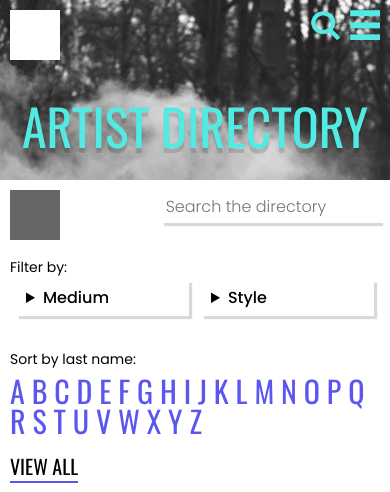
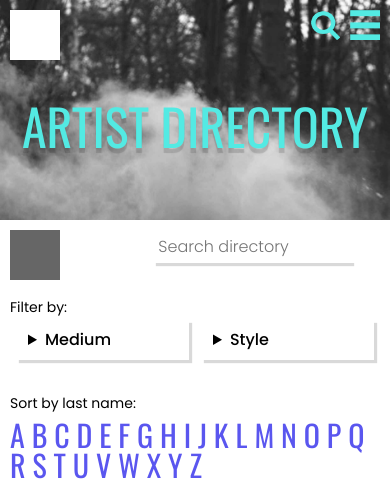
Before and after one commit to emilydevoll/backyard_art, a plain HTML site: page directory.html in a window 390 px wide. Shown: the top 492 px of the page. Drawn offline with nearby package versions, Linux system fonts and the light colour scheme.

Commit message:
Mobile edits

```diff
--- a/css/_directory.scss
+++ b/css/_directory.scss
@@ -7,7 +7,7 @@ header {
 		background: url(../images/oneblack.jpg) 0 0 no-repeat;
 		background-size: cover;
 		width: 100%;
-		height: 180px;
+		height: 220px;
 
 		h1 {
 			padding-top: 100px;
@@ -52,7 +52,7 @@ header {
 
 
 		.artist-search {
-			width: 100%;
+			width: 90%;
 			@include search-large;
 			padding-bottom: 60px;
 
@@ -102,7 +102,7 @@ header {
 			// background: #fff;
 			margin: 6px;
 			// height: 30px;
-			padding: 8px;
+			padding: 10px;
 			font-family: $paragraph-font;
 			font-weight: 500;
 			box-shadow: 3px 3px 1px rgba(0,0,0,.15);
--- a/css/_mixins.scss
+++ b/css/_mixins.scss
@@ -35,7 +35,7 @@
 	.modernizr-slideshow li div {
 	  z-index: 1000;
 	  position: absolute;
-	  top: 130px;
+	  top: 100px;
 	  left: 0px;
 	  width: 100%;
 	  text-align: center;
@@ -50,7 +50,7 @@
 	.modernizr-slideshow li div h1 {
 	  // font-size: 80px;
 	  // padding-bottom: 40px;
-	  line-height: 20px;
+	  line-height: 60px;;
 
 	  &:nth-of-type(odd) {
 	  	color: #53eae3;
@@ -76,7 +76,7 @@
 	.modernizr-slideshow li:nth-child(1) .background {
 	  background-image: url(../images/oneblack.jpg);
 	  background-size: cover;
-	  background-position: center -180px;
+	  background-position: center -150px;
 	  animation-delay: .4s;
 	  // background-color: #666666;
 
@@ -87,7 +87,7 @@
 	.modernizr-slideshow li:nth-child(2) .background {
 		background-image: url(../images/one1.jpg);
 		background-size: cover;
-		background-position: center -180px;
+		background-position: center -150px;
 		-webkit-animation-delay: 6s;
 		-moz-animation-delay: 6s;
 		-o-animation-delay: 6s;
@@ -120,7 +120,7 @@
 	.modernizr-slideshow li:nth-child(5) .background {
 		background-image: url(../images/threeblack.jpg);
 		background-size: cover;
-		background-position: center -300px;
+		background-position: center -100px;
 		-webkit-animation-delay: 24s;
 		-moz-animation-delay: 24s;
 		-o-animation-delay: 24s;
@@ -131,7 +131,7 @@
 	.modernizr-slideshow li:nth-child(6) .background {
 		background: url(../images/three.jpg);
 		background-size: cover;
-		background-position: center -300px;
+		background-position: center -100px;
 		-webkit-animation-delay: 30s;
 		-moz-animation-delay: 30s;
 		-o-animation-delay: 30s;
@@ -139,32 +139,10 @@
 		animation-delay: 30s;
 	}
 
-	// .modernizr-slideshow li:nth-child(7) .background {
-	// 	background: url(../images/fourblack.jpg);
-	// 	background-size: cover;
-	// 	background-position: center -10px;
-	// 	-webkit-animation-delay: 30s;
-	// 	-moz-animation-delay: 30s;
-	// 	-o-animation-delay: 30s;
-	// 	-ms-animation-delay: 30s;
-	// 	animation-delay: 36s;
-	// }
-
-	// .modernizr-slideshow li:nth-child(8) .background {
-	// 	background: url(../images/four.jpg);
-	// 	background-size: cover;
-	// 	background-position: center -10px;
-	// 	-webkit-animation-delay: 30s;
-	// 	-moz-animation-delay: 30s;
-	// 	-o-animation-delay: 30s;
-	// 	-ms-animation-delay: 30s;
-	// 	animation-delay: 42s;
-	// }
-
 	.modernizr-slideshow li:nth-child(7) .background {
 	  background-image: url(../images/oneblack.jpg);
 		background-size: cover;
-		background-position: center -380px;
+		background-position: center -150px;
 		-webkit-animation-delay: 30s;
 		-moz-animation-delay: 30s;
 		-o-animation-delay: 30s;
--- a/css/style.scss
+++ b/css/style.scss
@@ -15,7 +15,7 @@ body { -webkit-font-smoothing: antialiased; }
 
 h1 {
 	font-size: 60px;
-	padding-bottom: 20px;
+	// padding-bottom: 20px;
 	font-family: $header-font;
 	text-transform: uppercase;
 	color: $light-blue;
@@ -37,12 +37,12 @@ header {
 
 	.modernizr-slideshow li div {
 		p {
-			padding-top: 10px;
+			// padding-top: 10px;
 		}
 	}
 
 	h1 {
-		padding-bottom: 20px;
+		// padding-bottom: 20px;
 	}
 
 	p {
@@ -287,7 +287,7 @@ footer {
 	 		top: 180px;
 
 	 		p {
-	 			padding-top: 20px;
+	 			// padding-top: 20px;
 	 			width: 70%;
 	 			font-size: 18px;
 	 		}
@@ -383,16 +383,24 @@ footer {
 
 	header {
 		// @include background-animation;
+		.modernizr-slideshow li:nth-child(5) .background {
+			background-position: center -300px;
+		}
+
+
+		.modernizr-slideshow li:nth-child(6) .background {
+			background-position: center -300px;
+		}
 
 		.modernizr-slideshow li .background {
-	  		height: 480px;
+	  		height: 530px;
 	  	}
 
 	  	.modernizr-slideshow li div {
 	 		 top: 250px;
 
 	 		 p {
-	 		 	padding-top: 40px;
+	 		 	// padding-top: 40px;
 	 		 	width: 90%;
 	 		 	line-height: 25px;
 	 		 	font-size: 21px;
@@ -412,7 +420,7 @@ footer {
 			line-height: 40px;
 			width: 100%;
 			max-width: 900px;
-			padding-top: 30px;
+			// padding-top: 30px;
 			font-size: 20px;
 		}
 
@@ -457,45 +465,12 @@ footer {
 			.right {
 				@include search-large;
 				float: right;
-
-				// .field {
-				// 	float: right;
-				// 	display: flex;
-				// 	position: realtive;
-				// 	margin: 10px;
-				// 	width: 75%;
-				// 	flex-direction: row;
-				// 	box-shadow: 0px 5px 2px rgba(0,0,0,.15);
-				// }
-
-				// .field>input[type=text],
-				// .field>button {
-				// 	display: block;
-				// 	font: 16px $paragraph-font;
-				// 	font-weight: 300;
-				// }
-
-				// .field>input[type=text] {
-				// 	flex:1;
-				// 	border:0.2em solid #fff;
-				// }
-
-				// .field>button {
-				// 	background-color: $light-blue;
-				// 	color: white;
-				// 	border: none;
-
-				// 	img {
-				// 	  	height: 20px;
-				// 	  	width: 20px;
-				// 	}
-				// }
 			}
 		}
 	}
 
 	main {
-	 	top: 490px;
+	 	top: 540px;
 
 	 	h2 {
 	 		padding-left: 15px;
@@ -573,6 +548,7 @@ footer {
 	 		width: 25%;
 	 		height: 140px;
 	 		margin-top: 10px;
+
 	 		h3 {
 	 			padding-bottom: 65px;
 	 		}
--- a/directory.html
+++ b/directory.html
@@ -63,7 +63,7 @@
 			<div class="directory-navigation">
 				<div class="artist-search">
 					<div class="field" id="searchform">
-						<input type="text" id="searchterm" placeholder="Search the directory" />
+						<input type="text" id="searchterm" placeholder="Search directory" />
 						<button type="button" id="search"><img src="images/search-white.png"></button>
 					</div>
 				</div>
```
Also changed, not shown: css/style.css, 1 other file.
